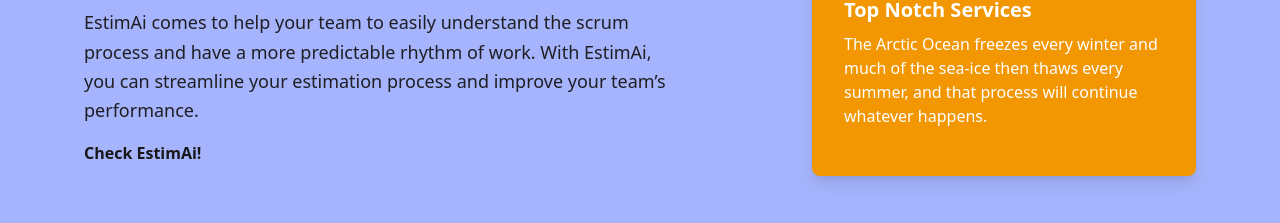
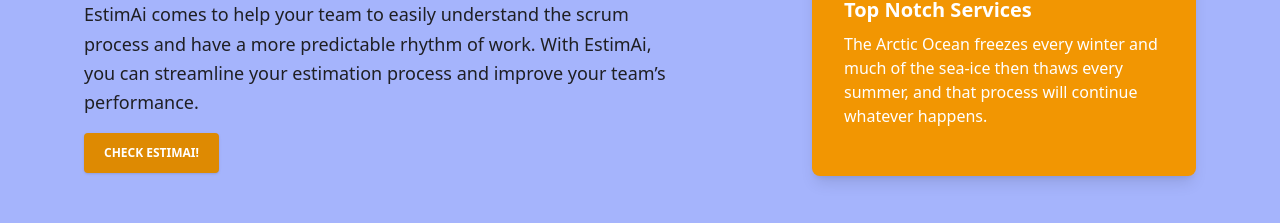
Before and after one commit to marcospandrade/estimai-web, a Next.js app: page / in a window 1280 px wide. Shown: the part 1336-1559 px from the top of the page. Built offline with nearby package versions, Linux system fonts and the light colour scheme.

Commit message:
refactor(#2): create common component for button

```diff
--- a/src/components/LandingPage/Services.tsx
+++ b/src/components/LandingPage/Services.tsx
@@ -1,7 +1,16 @@
 import Image from 'next/image'
 import Link from 'next/link'
+import { useRouter } from 'next/navigation'
+
+import { EstimaiButton } from '../common/Button'
 
 export function Services() {
+  const { push } = useRouter()
+
+  function navigateToLogin() {
+    return push('/login')
+  }
+
   return (
     <section className="-mt-24 bg-indigo-300 pb-20">
       <div className="container mx-auto px-4">
@@ -77,9 +86,10 @@
               you can streamline your estimation process and improve your
               team&rsquo;s performance.
             </p>
-            <Link href="/login" className="mt-8 font-bold text-gray-800">
+            <EstimaiButton onClick={navigateToLogin}>
               Check EstimAi!
-            </Link>
+            </EstimaiButton>
+            <Link href="/login" className="mt-8 font-bold text-gray-800"></Link>
           </div>
 
           <div className="ml-auto mr-auto w-full px-4 md:w-4/12">
--- /dev/null
+++ b/src/components/common/Button.tsx
@@ -0,0 +1,20 @@
+import { ReactNode } from 'react'
+
+interface ButtonProps {
+  theme?: 'primary' | 'secondary'
+  onClick: () => void
+  children: ReactNode
+}
+
+export function EstimaiButton({ onClick, children }: ButtonProps) {
+  return (
+    <button
+      className="mb-3 rounded bg-red-700 px-5 py-3 text-xs font-bold uppercase text-white shadow outline-none hover:shadow-md focus:outline-none active:bg-red-300 lg:mb-0 lg:mr-1"
+      type="button"
+      style={{ transition: 'all .15s ease' }}
+      onClick={onClick}
+    >
+      {children}
+    </button>
+  )
+}
```
